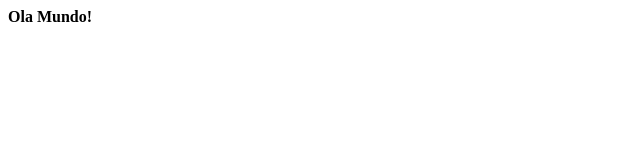
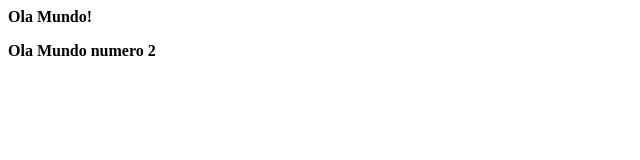
Before and after one commit to brunomichalski/Minicurso-ProjetoWeb, a plain HTML site: page index.html in a window 1280 px wide. Shown: the whole page, without its empty margins (0-640 px from the left). Drawn offline with Linux system fonts and the light colour scheme.

Commit message:
Adicionado outra frase

```diff
--- a/index.html
+++ b/index.html
@@ -7,6 +7,7 @@
 
 <body>
 	<p><b>Ola Mundo!</b></p>
+	<p><b>Ola Mundo numero 2</b></p>
 
 </body>
 </html>
```
